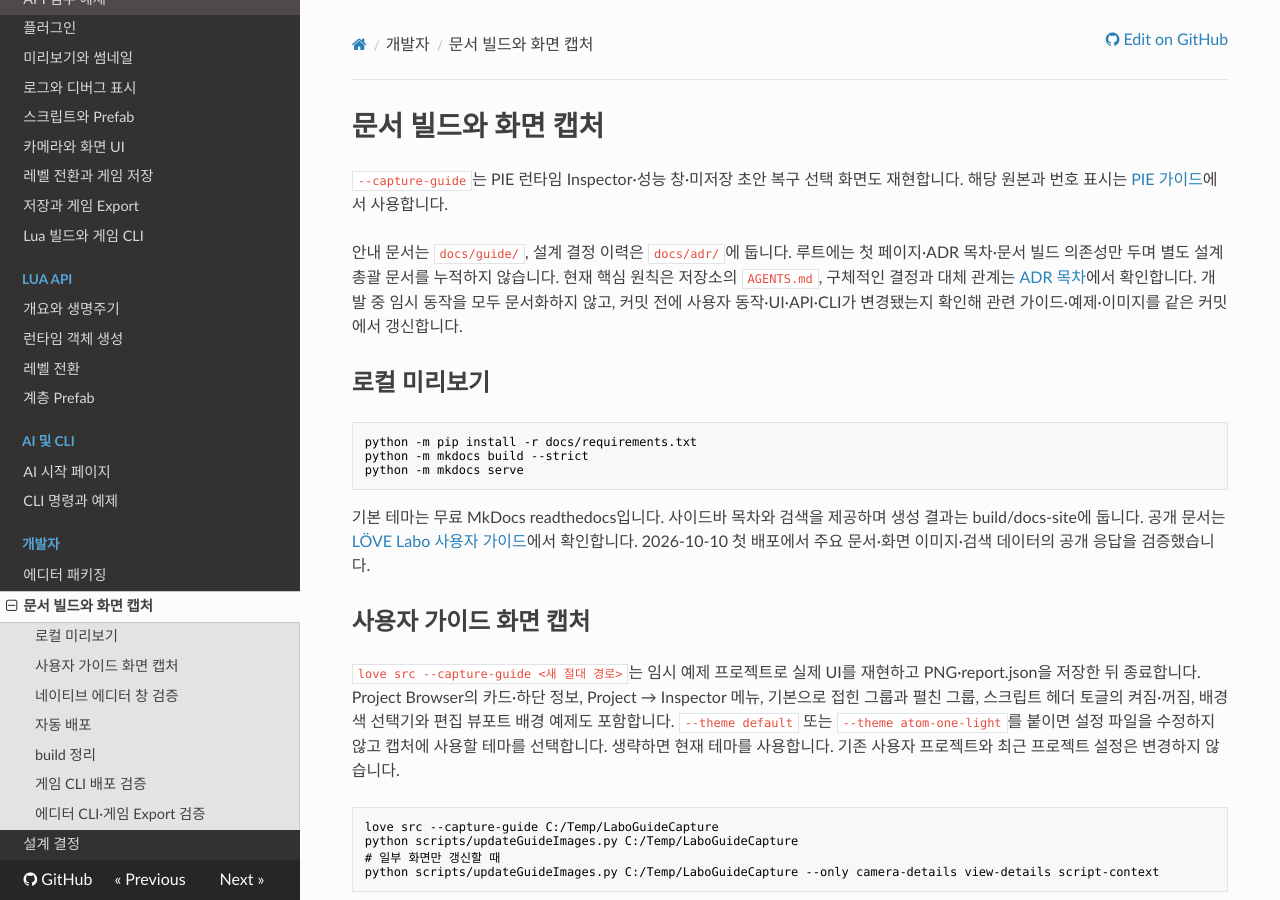
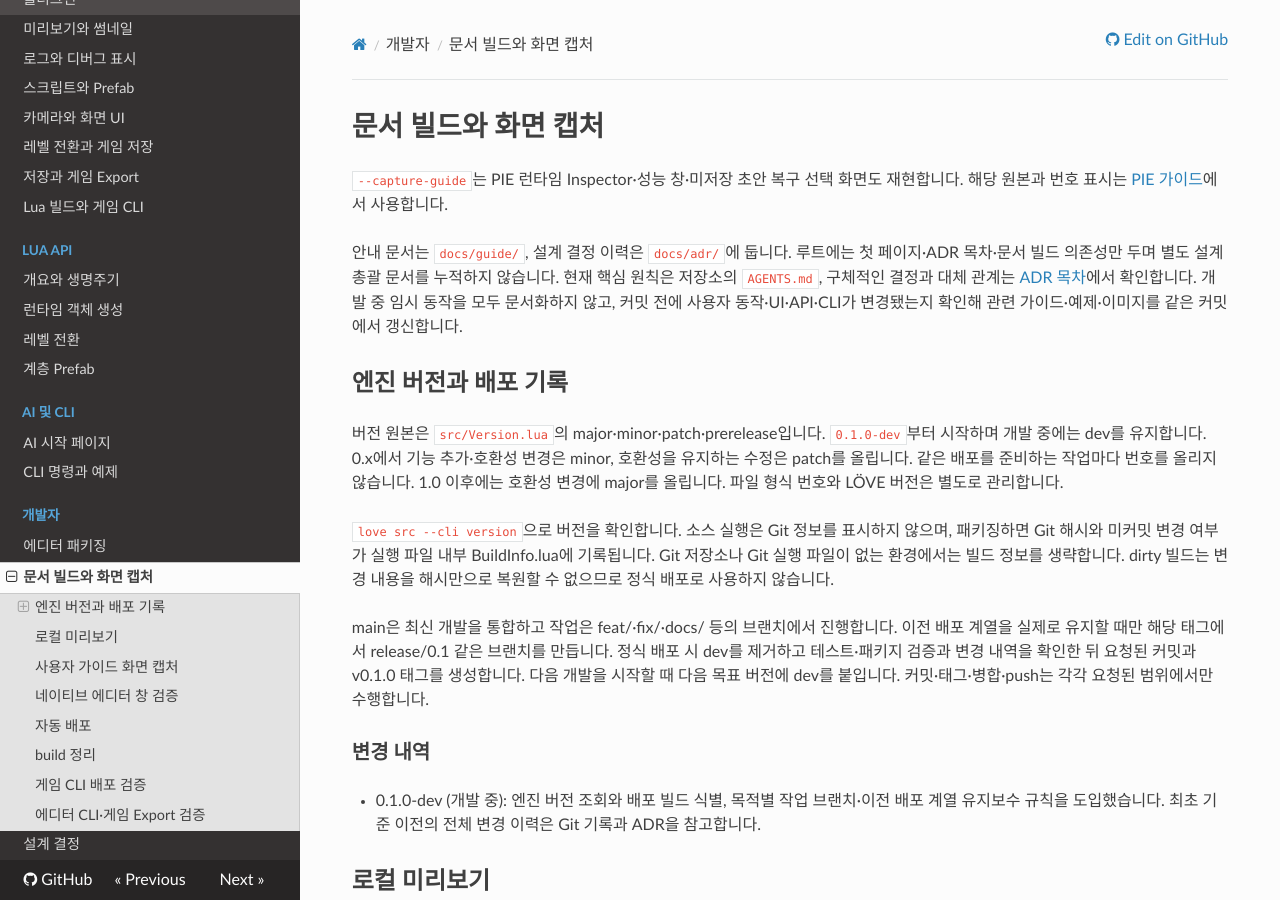
Before and after one commit to tyt0815/LOVE-Labo, an MkDocs documentation site: the page built from docs/guide/maintenance.md, in a window 1280 px wide and 900 px high. Built offline with MkDocs 1.6.1, drawn with Linux system fonts in a browser that asks for light colours; nearby versions of some CDN libraries.

Commit message:
feat: 엔진 버전과 빌드 식별 및 브랜치 운영 규칙 추가

```diff
--- a/docs/adr.md
+++ b/docs/adr.md
@@ -117,3 +117,5 @@
 - [0097. 가벼운 성능 기록과 이동 가능한 내부 창](adr/0097-lightweight-performance-recording.md)
 
 - [0098. 편집 실패 경계·Prefab 배치와 네이티브 크기 조절 보완](adr/0098-editor-failure-scopes-and-native-resize.md)
+
+- [0099. 엔진 버전 원본과 배포 계열 브랜치](adr/0099-engine-versioning-and-branches.md)
--- a/docs/guide/maintenance.md
+++ b/docs/guide/maintenance.md
@@ -3,6 +3,18 @@
 `--capture-guide`는 PIE 런타임 Inspector·성능 창·미저장 초안 복구 선택 화면도 재현합니다. 해당 원본과 번호 표시는 [PIE 가이드](play-tools.md)에서 사용합니다.
 
 안내 문서는 `docs/guide/`, 설계 결정 이력은 `docs/adr/`에 둡니다. 루트에는 첫 페이지·ADR 목차·문서 빌드 의존성만 두며 별도 설계 총괄 문서를 누적하지 않습니다. 현재 핵심 원칙은 저장소의 `AGENTS.md`, 구체적인 결정과 대체 관계는 [ADR 목차](../adr.md)에서 확인합니다. 개발 중 임시 동작을 모두 문서화하지 않고, 커밋 전에 사용자 동작·UI·API·CLI가 변경됐는지 확인해 관련 가이드·예제·이미지를 같은 커밋에서 갱신합니다.
+
+## 엔진 버전과 배포 기록
+
+버전 원본은 `src/Version.lua`의 major·minor·patch·prerelease입니다. `0.1.0-dev`부터 시작하며 개발 중에는 dev를 유지합니다. 0.x에서 기능 추가·호환성 변경은 minor, 호환성을 유지하는 수정은 patch를 올립니다. 같은 배포를 준비하는 작업마다 번호를 올리지 않습니다. 1.0 이후에는 호환성 변경에 major를 올립니다. 파일 형식 번호와 LÖVE 버전은 별도로 관리합니다.
+
+`love src --cli version`으로 버전을 확인합니다. 소스 실행은 Git 정보를 표시하지 않으며, 패키징하면 Git 해시와 미커밋 변경 여부가 실행 파일 내부 BuildInfo.lua에 기록됩니다. Git 저장소나 Git 실행 파일이 없는 환경에서는 빌드 정보를 생략합니다. dirty 빌드는 변경 내용을 해시만으로 복원할 수 없으므로 정식 배포로 사용하지 않습니다.
+
+main은 최신 개발을 통합하고 작업은 feat/·fix/·docs/ 등의 브랜치에서 진행합니다. 이전 배포 계열을 실제로 유지할 때만 해당 태그에서 release/0.1 같은 브랜치를 만듭니다. 정식 배포 시 dev를 제거하고 테스트·패키지 검증과 변경 내역을 확인한 뒤 요청된 커밋과 v0.1.0 태그를 생성합니다. 다음 개발을 시작할 때 다음 목표 버전에 dev를 붙입니다. 커밋·태그·병합·push는 각각 요청된 범위에서만 수행합니다.
+
+### 변경 내역
+
+- 0.1.0-dev (개발 중): 엔진 버전 조회와 배포 빌드 식별, 목적별 작업 브랜치·이전 배포 계열 유지보수 규칙을 도입했습니다. 최초 기준 이전의 전체 변경 이력은 Git 기록과 ADR을 참고합니다.
 
 ## 로컬 미리보기
 
```
Also changed, not shown: AGENTS.md (+11 -0 lines), docs/adr/0099-engine-versioning-and-branches.md (added, +38 -0 lines), docs/guide/cli-and-export.md (+10 -0 lines), docs/guide/packaging.md (+2 -0 lines), 12 other files.
